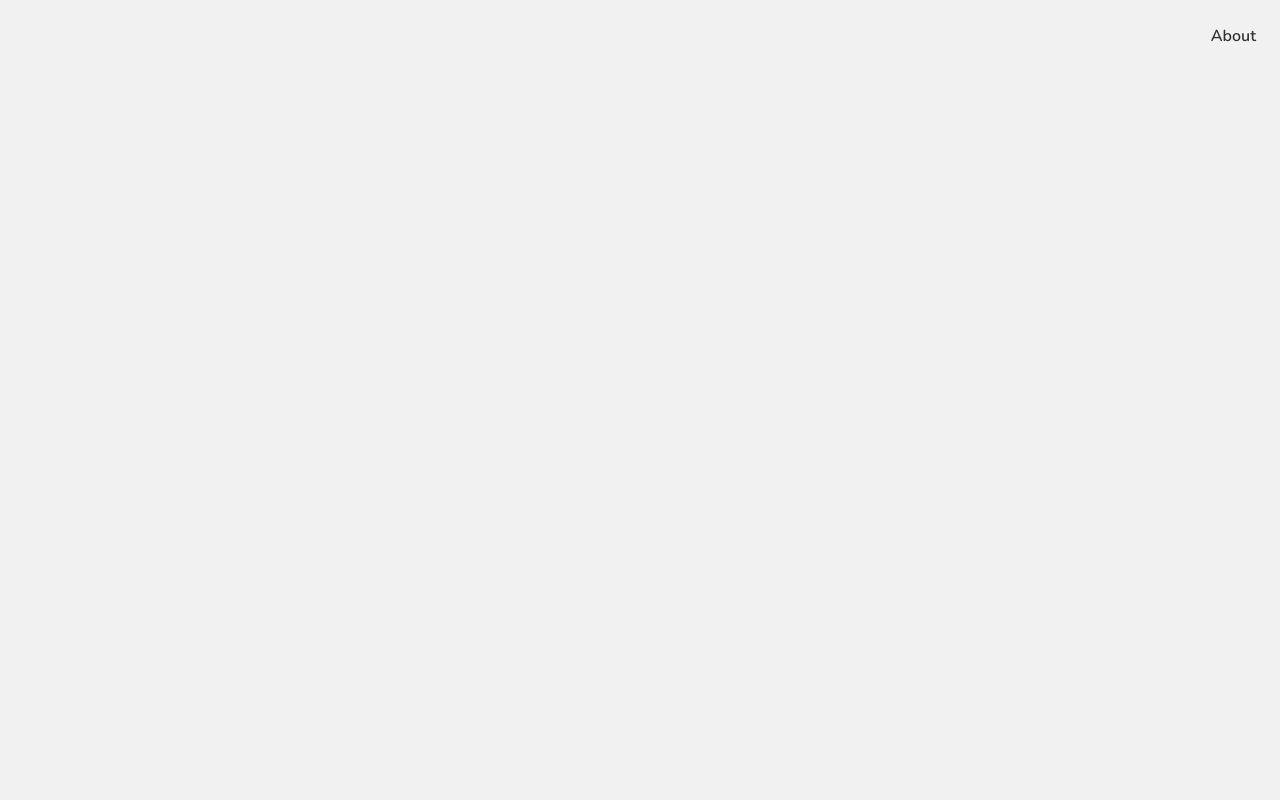
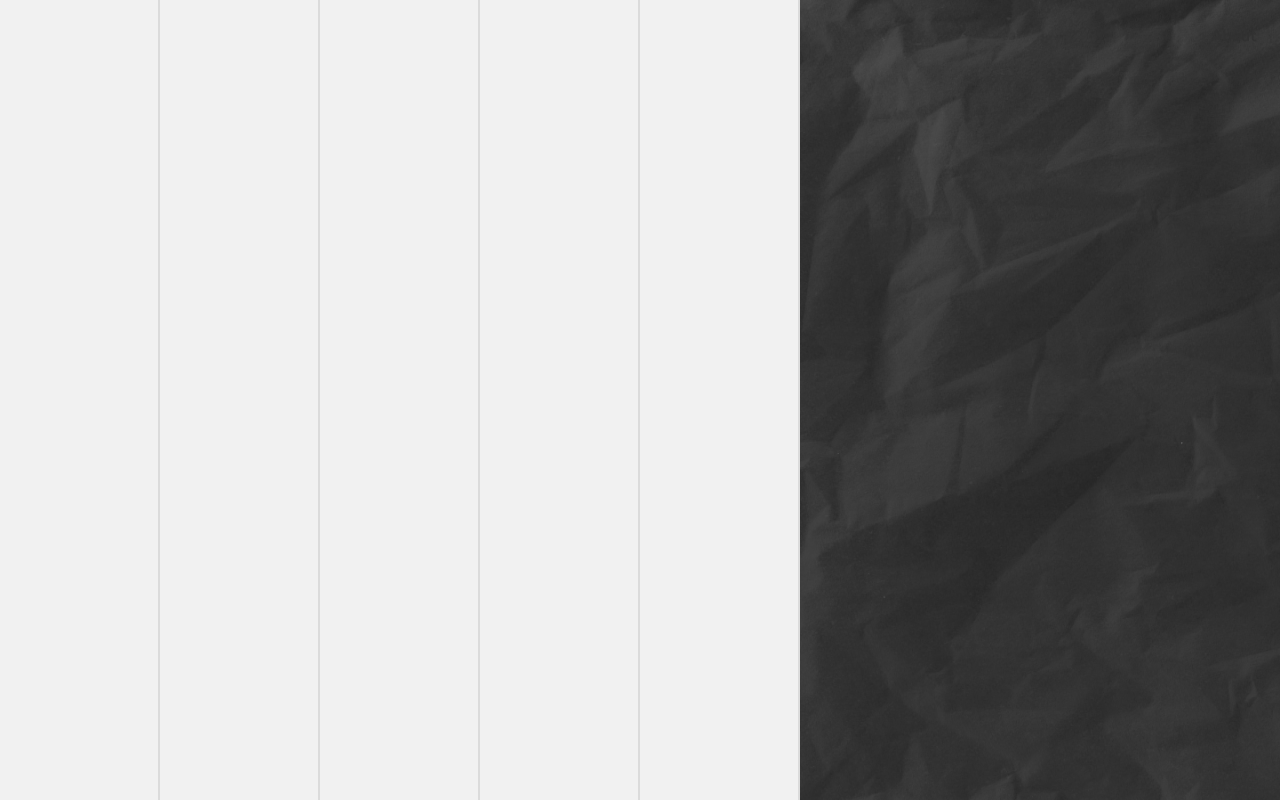
Before and after one commit to Omicrxn/omicrxn-website, a Next.js app: page / in a window 1280 px wide. Built offline with nearby package versions, Linux system fonts and the light colour scheme.

Commit message:
Initial projectCard animation done

```diff
--- a/src/app/page.tsx
+++ b/src/app/page.tsx
@@ -1,6 +1,9 @@
+import MainPage from "@/components/MainPage";
+
 export default async function Home() {
   return (
-    <main>
+    <main className="flex min-h-screen flex-col items-start justify-center bg-omi-white">
+      <MainPage/>
     </main>
   );
 }
--- /dev/null
+++ b/src/components/BackgroundGrid.tsx
@@ -0,0 +1,11 @@
+'use client'
+import {motion} from 'framer-motion'
+export default function BackgroundGrid() {
+  return (
+    <motion.div initial={{y:"-100%"}} animate={{y:"0%"}} transition={{duration:1,delay:1}} className="grid grid-cols-8 h-full w-full absolute inset-0">
+      {Array.from({ length: 8 }, (_, i) => (
+        <div key={i} className={`w-full ${i < 7 ? 'border-r-2' : ''} border-omi-grid`}></div>
+      ))}
+    </motion.div>
+  );
+};
--- /dev/null
+++ b/src/components/Carousel.tsx
@@ -0,0 +1,74 @@
+import React, { useEffect, useLayoutEffect, useRef, useState } from "react";
+import ProjectCard from "./ProjectCard";
+import { projectImagesList } from "@/utils/projectImages";
+import gsap, { Circ, Power2 } from "gsap";
+export default function Carousel({showInitialAnimation = false}:{showInitialAnimation:boolean}) {
+  const box = useRef<HTMLDivElement>(null); // create a ref for the root level element (for scoping)
+  const [animationComplete, setAnimationComplete] = useState(true);
+  const [intervalTime, setIntervalTime] = useState(1000);
+  const [imgIndex, setIndex] = useState(0);
+
+  useEffect(() => {
+    let timer: NodeJS.Timeout;
+    let speedUpTimer: NodeJS.Timeout;
+    if (!animationComplete) {
+      timer = setInterval(() => {
+        setIndex((prevIndex) => (prevIndex + 1) % projectImagesList.length);
+      }, intervalTime);
+
+      speedUpTimer = setInterval(() => {
+        setIntervalTime((prevIntervalTime) =>
+          Math.max(125, prevIntervalTime - 300)
+        ); // Min of 100ms
+      }, intervalTime);
+    }
+
+    return () => {
+      if (timer) {
+        clearInterval(timer);
+      }
+      if (speedUpTimer) {
+        clearInterval(speedUpTimer);
+      }
+    };
+  }, [animationComplete, intervalTime]);
+
+  useEffect(() => {
+    function containerTl(){
+        const containerTimeline = gsap.timeline();
+        containerTimeline
+        .to(box.current, { x: 0,opacity:1 })
+        .to(box.current, { scale: 0.75,mixBlendMode: "difference", ease:Power2.easeOut,duration:0.5,delay:0.5,onComplete(){setAnimationComplete(false)} })
+        .to(box.current, { scale: 0.5, duration:3, ease:Circ.easeIn,onComplete(){setAnimationComplete(true)} },)
+        .to(box.current, {scaleX:1,scaleY:1,width:"37.5vw", mixBlendMode:"normal", translateX:"62.5vw",opacity:1,delay:0.5},"initialPlacement")
+        return containerTimeline;
+    }
+    function projectCardTl(){
+        const projectCardTimeline = gsap.timeline();
+        projectCardTimeline.to(".project-card-0", { opacity: 1 });
+        return projectCardTimeline
+    }
+
+    var masterTimeline = gsap.timeline();
+
+    masterTimeline.add(containerTl()).add(projectCardTl(),"<+1");
+    if(showInitialAnimation){
+        masterTimeline.play();
+    }else{
+        masterTimeline.play("initialPlacement");
+    }
+  }, []);
+
+
+  return (
+    <div ref={box} className="bg-omi-black w-full flex-1 translate-x-full opacity-0">
+      {projectImagesList.map((_, index) => (
+        <ProjectCard
+          key={index}
+          className={`project-card-${index} opacity-0`}
+          index={index == 0?imgIndex:index}
+        />
+      ))}
+    </div>
+  );
+}
--- /dev/null
+++ b/src/components/MainPage.tsx
@@ -0,0 +1,21 @@
+"use client";
+import React, { useEffect, useState } from "react";
+import BackgroundGrid from "./BackgroundGrid";
+import Carousel from "./Carousel";
+
+export default function MainPage() {
+  const [showInitialAnimation, setShowInitialAnimation] = useState(false);
+  useEffect(() => {
+    const isInitialLoad = sessionStorage.getItem("initialLoadDone");
+    if (!isInitialLoad) {
+      setShowInitialAnimation(true);
+      sessionStorage.setItem("initialLoadDone", "true");
+    }
+  }, []);
+  return (
+    <>
+      <BackgroundGrid/>
+      <Carousel showInitialAnimation={true}/>
+    </>
+  );
+}
--- /dev/null
+++ b/src/components/ProjectCard.tsx
@@ -0,0 +1,14 @@
+import React from 'react'
+import Image from 'next/image';
+import { projectImagesList } from '@/utils/projectImages';
+
+
+export default function ProjectCard({index, className}:{index:number,className:string}) {
+    const currentImage = projectImagesList[index]
+  return (
+    <Image src={currentImage}
+    alt="Project Card"
+    fill={true}
+    className={`${className} invert w-full h-full`}/>
+  )
+}
--- /dev/null
+++ b/src/utils/projectImages.tsx
@@ -0,0 +1,7 @@
+export const projectImagesList = [
+    "/projectImages/0.png",
+    "/projectImages/1.png",
+    "/projectImages/2.png",
+    "/projectImages/3.png",
+    "/projectImages/4.png",
+  ];
```
